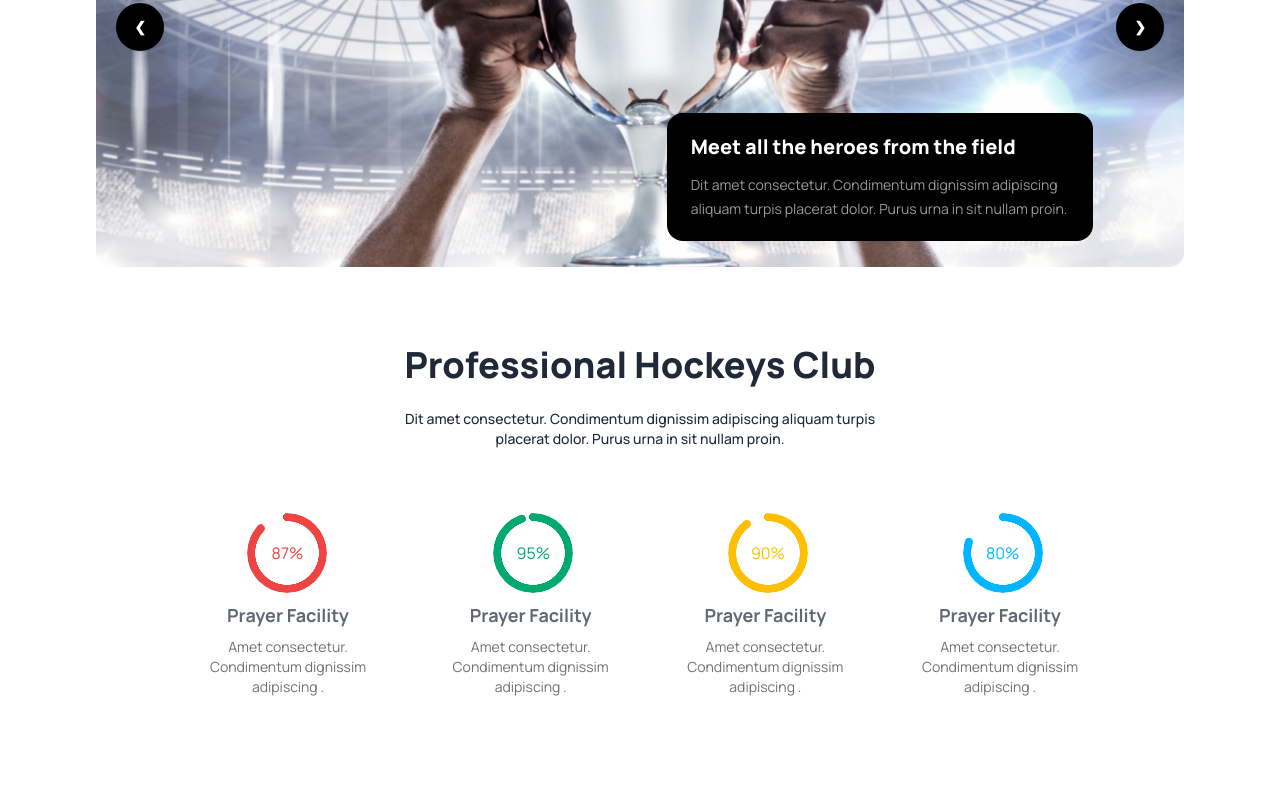
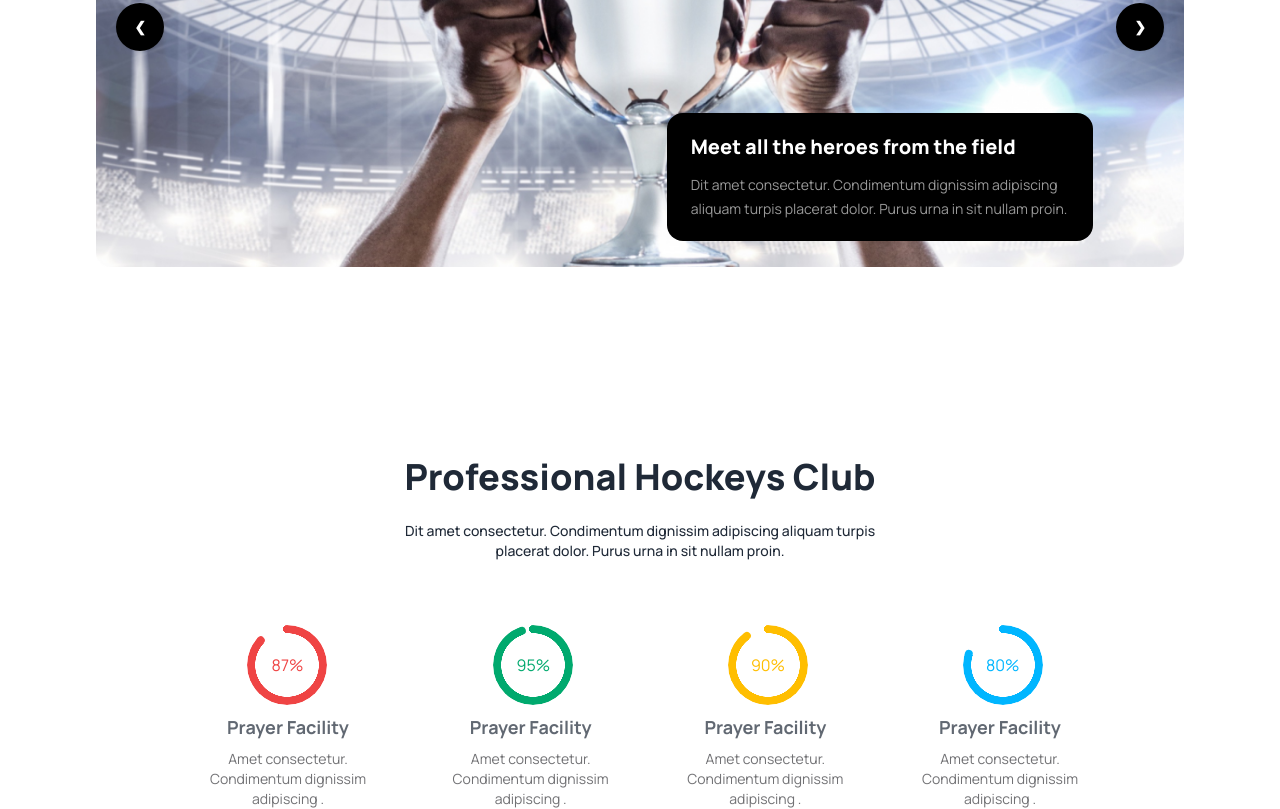
Before and after one commit to Shajalal27/B9A3-hockeys-website, a plain HTML site: page index.html in a window 1280 px wide. Shown: the part 377-1186 px from the top of the page. Before the commit the page ends 1074 px from the top, so only its background shows below. Drawn offline with nearby package versions, Linux system fonts and the light colour scheme.

Commit message:
responsive update

```diff
--- a/index.html
+++ b/index.html
@@ -97,9 +97,9 @@
                 </p>
             </div>
         </div>
-        <!-- Professional Hockeys Club -->
-        <div class="container mx-auto px-2 lg:px-24 lg:-mt-28">
-          <!-- Professional Hockeys Club Heading Section-->
+       <!-- Professional Hockeys Club -->
+        <div class="container mx-auto px-2 lg:px-24">
+       <!-- Professional Hockeys Club Heading Section-->
             <div class="text-center mt-14 ">
               <h3 class="text-2xl lg:text-4xl font-extrabold mb-6">Professional Hockeys Club</h3>
               <p class="text-sm font-medium lg:ml-72 lg:mr-72">Dit amet consectetur. Condimentum dignissim adipiscing aliquam turpis placerat dolor. Purus urna in sit nullam proin. </p>
@@ -132,8 +132,9 @@
                       <p class="text-sm text-[#13131899] text-center">Amet consectetur. Condimentum dignissim adipiscing .</p>
                   </div>
                 </div>
-          </div>
+            </div>
         </div>
+        <!-- Program Sections-->
     </main>
     <footer>
 
```
